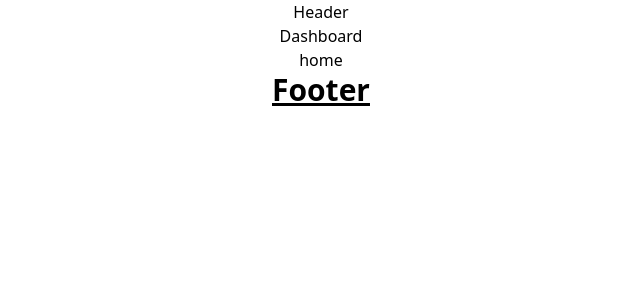
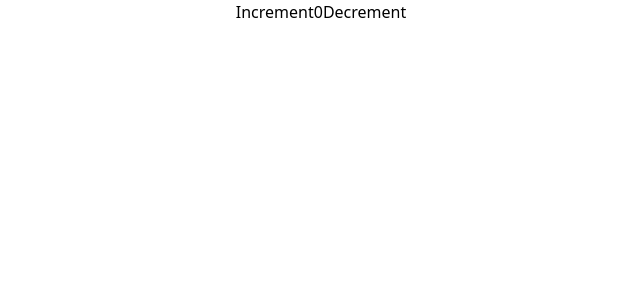
Before and after one commit to thanghoang064/WD17307_WEB209, a React (Create React App) app: page / in a window 1280 px wide. Shown: the top 300 px of the page, without its empty margins (319-959 px from the left). Built offline with nearby package versions, Linux system fonts and the light colour scheme.

Commit message:
update project

```diff
--- a/package.json
+++ b/package.json
@@ -3,6 +3,7 @@
   "version": "0.1.0",
   "private": true,
   "dependencies": {
+    "@reduxjs/toolkit": "^1.9.5",
     "@testing-library/jest-dom": "^5.16.5",
     "@testing-library/react": "^13.4.0",
     "@testing-library/user-event": "^13.5.0",
@@ -16,7 +17,7 @@
     "match-sorter": "^6.3.1",
     "react": "^18.2.0",
     "react-dom": "^18.2.0",
-    "react-redux": "^8.1.1",
+    "react-redux": "^8.1.2",
     "react-router-dom": "^6.14.2",
     "react-scripts": "5.0.1",
     "redux": "^4.2.1",
--- a/src/App.tsx
+++ b/src/App.tsx
@@ -9,11 +9,12 @@
 import { Route, Routes } from 'react-router-dom';
 import Layout from './components/templates/Layout';
 import ShowStudent from './components/pages/student/ShowStudent';
+import { CounterTk } from './components/CounterTk';
 
 function App() {
   return (
     <div className="App">
-              <Routes>
+              {/* <Routes>
                 <Route path="/" element={<Layout/>}>
                   <Route
                     path="dashboard"
@@ -21,7 +22,8 @@
                   />
                   <Route path="home" element={<ShowStudent />} />
                 </Route>
-              </Routes>
+              </Routes> */}
+              <CounterTk/>
     </div>
   );
 }
--- /dev/null
+++ b/src/components/CounterTk.tsx
@@ -0,0 +1,31 @@
+import React from 'react'
+
+import { useSelector, useDispatch } from 'react-redux'
+
+import { RootState } from '../store-tk'
+import { decrement, increment } from '../store-tk/counter/counterSlice'
+
+export function CounterTk() {
+  const count = useSelector((state: RootState) => state.counter.value)
+  const dispatch = useDispatch()
+
+  return (
+    <div>
+      <div>
+        <button
+          aria-label="Increment value"
+          onClick={() => dispatch(increment())}
+        >
+          Increment
+        </button>
+        <span>{count}</span>
+        <button
+          aria-label="Decrement value"
+          onClick={() => dispatch(decrement())}
+        >
+          Decrement
+        </button>
+      </div>
+    </div>
+  )
+}
--- a/src/index.tsx
+++ b/src/index.tsx
@@ -4,8 +4,9 @@
 import App from './App';
 import reportWebVitals from './reportWebVitals';
 import { Provider } from 'react-redux';
-import { store } from './store';
+// import { store } from './store';
 import { BrowserRouter } from 'react-router-dom';
+import { store } from './store-tk';
 
 const root = ReactDOM.createRoot(
   document.getElementById('root') as HTMLElement
--- /dev/null
+++ b/src/store-tk/counter/counterSlice.ts
@@ -0,0 +1,35 @@
+import { createSlice } from '@reduxjs/toolkit'
+import type { PayloadAction } from '@reduxjs/toolkit'
+
+export interface CounterState {
+  value: number
+}
+
+const initialState: CounterState = {
+  value: 0,
+}
+
+export const counterSlice = createSlice({
+  name: 'counter',
+  initialState,
+  reducers: {
+    increment: (state) => {
+      // Redux Toolkit allows us to write "mutating" logic in reducers. It
+      // doesn't actually mutate the state because it uses the Immer library,
+      // which detects changes to a "draft state" and produces a brand new
+      // immutable state based off those changes
+      state.value += 1
+    },
+    decrement: (state) => {
+      state.value -= 1
+    },
+    incrementByAmount: (state, action: PayloadAction<number>) => {
+      state.value += action.payload
+    },
+  },
+})
+
+// Action creators are generated for each case reducer function
+export const { increment, decrement, incrementByAmount } = counterSlice.actions
+
+export default counterSlice.reducer
--- /dev/null
+++ b/src/store-tk/index.ts
@@ -0,0 +1,13 @@
+import { configureStore } from '@reduxjs/toolkit'
+import counterSlice from './counter/counterSlice'
+
+export const store = configureStore({
+  reducer: {
+    counter: counterSlice,
+  },
+})
+
+// Infer the `RootState` and `AppDispatch` types from the store itself
+export type RootState = ReturnType<typeof store.getState>
+// Inferred type: {posts: PostsState, comments: CommentsState, users: UsersState}
+export type AppDispatch = typeof store.dispatch
```
Also changed, not shown: 1 other file (tests, documents, lock files or other folders).
